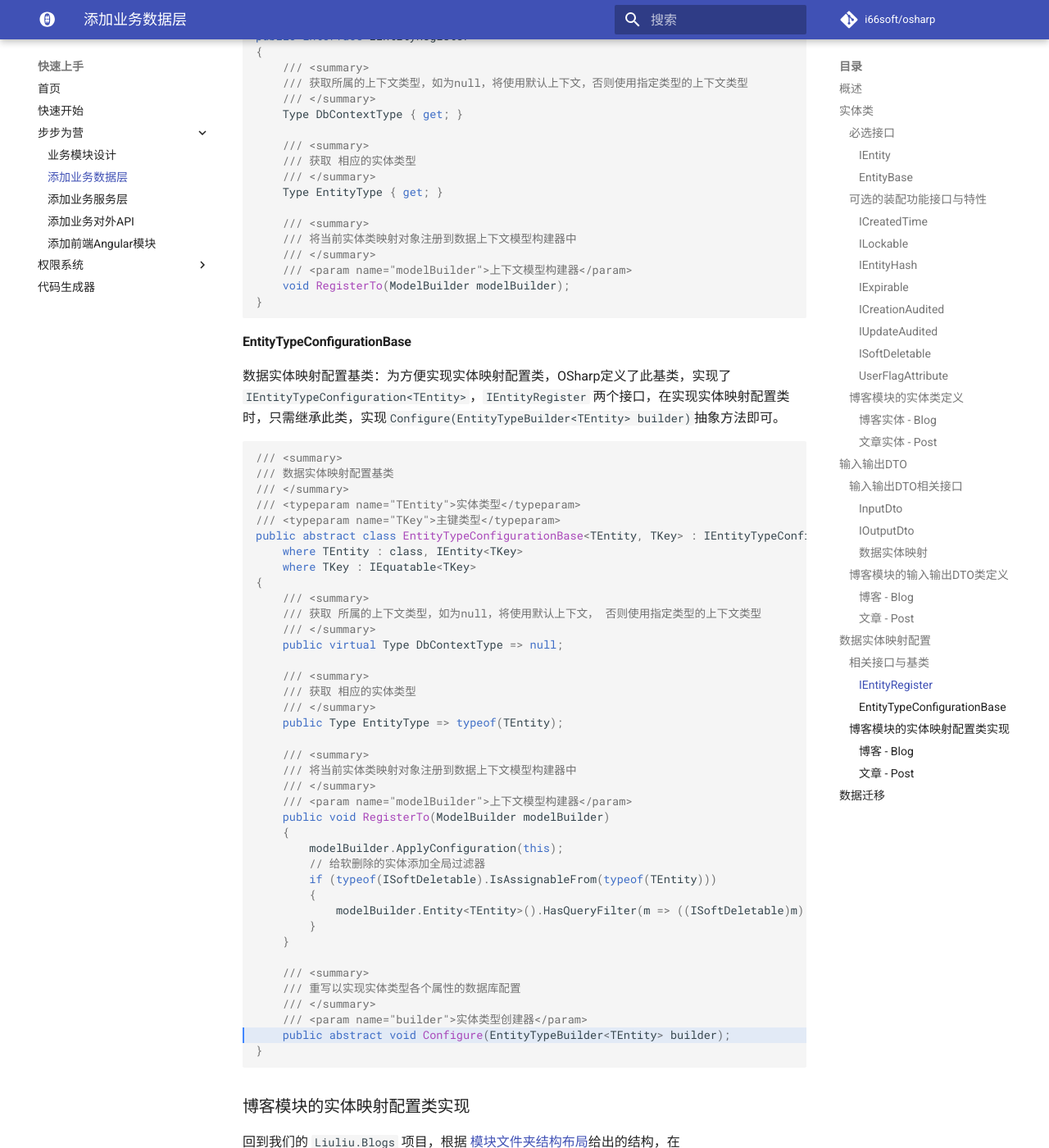
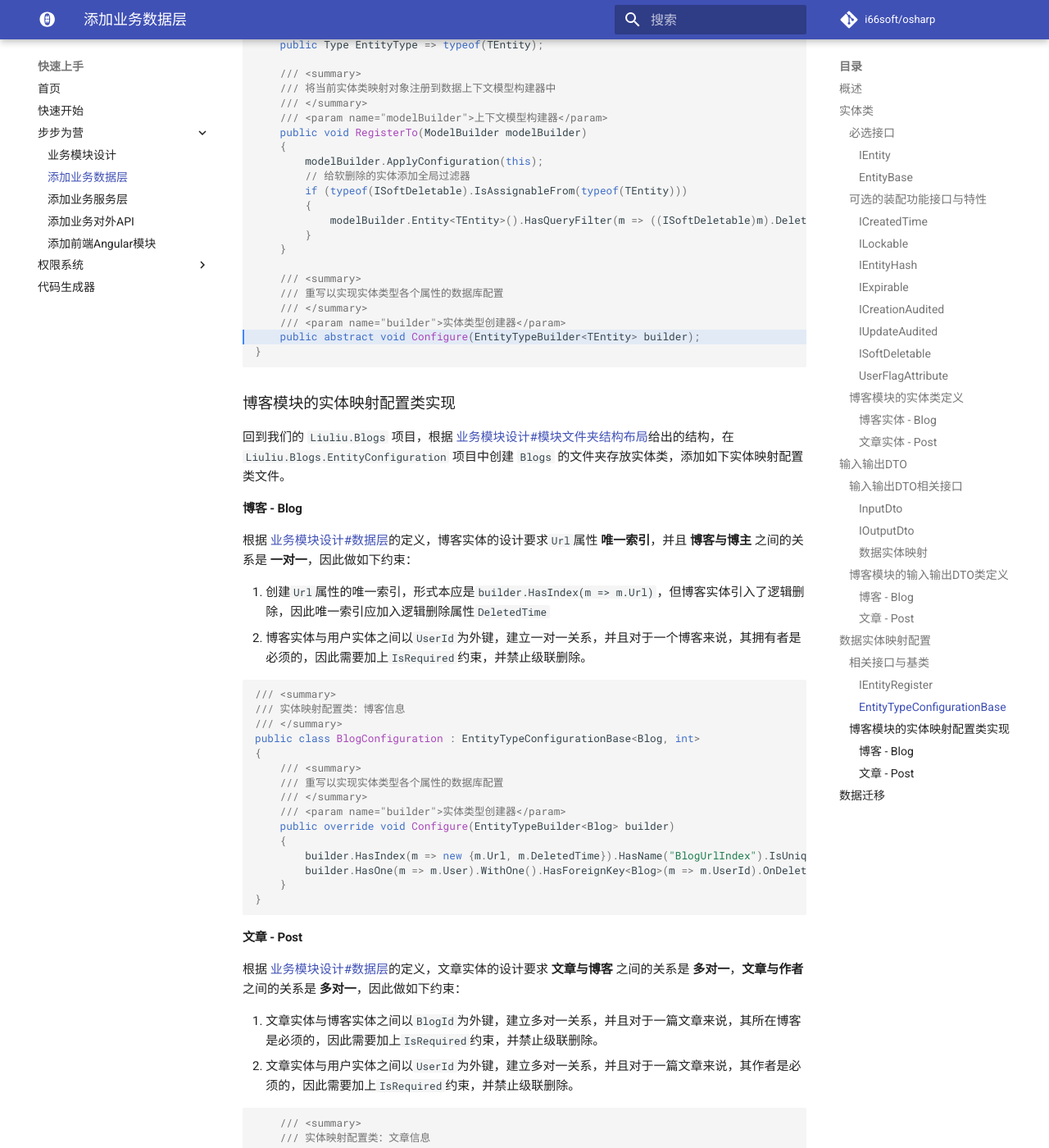
Before and after one commit to gmf520/osharp-docs, an MkDocs documentation site: the page built from docs/quick/steps/entity.md, in a window 1280 px wide and 1400 px high, scrolled down 12028 px. Shown: the whole window at 82% size. Built offline with MkDocs 1.6.1 and Material for MkDocs 9.7.7, drawn with Linux system fonts in a browser that asks for light colours; comment, search, counter and statistics services are not loaded; some of the changed text lies outside the part shown.

Commit message:
优化部分文档

````diff
--- a/docs/assets/css/custom.css
+++ b/docs/assets/css/custom.css
@@ -24,3 +24,7 @@ a.boxedThumb:hover {
     transform: scale(1.05);
     z-index: 5;
 }
+
+.md-typeset {
+    font-size: 0.75rem
+}
--- a/docs/quick/steps/entity.md
+++ b/docs/quick/steps/entity.md
@@ -191,7 +191,7 @@ public interface ISoftDeletable
 
 ### 博客模块的实体类定义
 
-回到我们的 `Liuliu.Blogs` 项目，根据 [模块文件夹结构布局](index.md#_3)给出的结构，在 `Liuliu.Blogs.Core` 项目中创建 `Blogs/Entities` 的文件夹存放实体类，添加如下实体类文件。
+回到我们的 `Liuliu.Blogs` 项目，根据 [业务模块设计#模块文件夹结构布局](index.md#_3)给出的结构，在 `Liuliu.Blogs.Core` 项目中创建 `Blogs/Entities` 的文件夹存放实体类，添加如下实体类文件。
 
 #### 博客实体 - Blog
 ```C#
@@ -350,7 +350,7 @@ public interface IInputDto<TKey>
 
 ### 博客模块的输入输出DTO类定义
 
-回到我们的 `Liuliu.Blogs` 项目，根据 [模块文件夹结构布局](index.md#_3)给出的结构，在 `Liuliu.Blogs.Core` 项目中创建 `Blogs/Dtos` 的文件夹存放实体类，添加如下输入输出DTO类文件。
+回到我们的 `Liuliu.Blogs` 项目，根据 [业务模块设计#模块文件夹结构布局](index.md#_3)给出的结构，在 `Liuliu.Blogs.Core` 项目中创建 `Blogs/Dtos` 的文件夹存放实体类，添加如下输入输出DTO类文件。
 
 #### 博客 - Blog
 
@@ -601,11 +601,11 @@ public abstract class EntityTypeConfigurationBase<TEntity, TKey> : IEntityTypeCo
 
 ### 博客模块的实体映射配置类实现
 
-回到我们的 `Liuliu.Blogs` 项目，根据 [模块文件夹结构布局](index.md#_3)给出的结构，在 `Liuliu.Blogs.EntityConfiguration` 项目中创建 `Blogs` 的文件夹存放实体类，添加如下实体映射配置类文件。
+回到我们的 `Liuliu.Blogs` 项目，根据 [业务模块设计#模块文件夹结构布局](index.md#_3)给出的结构，在 `Liuliu.Blogs.EntityConfiguration` 项目中创建 `Blogs` 的文件夹存放实体类，添加如下实体映射配置类文件。
 
 
 #### 博客 - Blog
-根据 [设计一个博客模块#数据层](index.md#_5)的定义，博客实体的设计要求`Url`属性 **唯一索引**，并且 **博客与博主** 之间的关系是 **一对一**，因此做如下约束：
+根据 [业务模块设计#数据层](index.md#_5)的定义，博客实体的设计要求`Url`属性 **唯一索引**，并且 **博客与博主** 之间的关系是 **一对一**，因此做如下约束：
 
 1. 创建`Url`属性的唯一索引，形式本应是`builder.HasIndex(m => m.Url)`，但博客实体引入了逻辑删除，因此唯一索引应加入逻辑删除属性`DeletedTime`
 2. 博客实体与用户实体之间以`UserId`为外键，建立一对一关系，并且对于一个博客来说，其拥有者是必须的，因此需要加上`IsRequired`约束，并禁止级联删除。
@@ -629,7 +629,7 @@ public class BlogConfiguration : EntityTypeConfigurationBase<Blog, int>
 ```
 
 #### 文章 - Post
-根据 [设计一个博客模块#数据层](index.md#_5)的定义，文章实体的设计要求 **文章与博客** 之间的关系是 **多对一**，**文章与作者** 之间的关系是 **多对一**，因此做如下约束：
+根据 [业务模块设计#数据层](index.md#_5)的定义，文章实体的设计要求 **文章与博客** 之间的关系是 **多对一**，**文章与作者** 之间的关系是 **多对一**，因此做如下约束：
 
 1. 文章实体与博客实体之间以`BlogId`为外键，建立多对一关系，并且对于一篇文章来说，其所在博客是必须的，因此需要加上`IsRequired`约束，并禁止级联删除。
 2. 文章实体与用户实体之间以`UserId`为外键，建立多对一关系，并且对于一篇文章来说，其作者是必须的，因此需要加上`IsRequired`约束，并禁止级联删除。
````
Also changed, not shown: docs/assets/js/custom.js (+12 -12 lines), docs/quick/intro.md (+3 -2 lines), docs/quick/steps/index.md (+9 -1 lines).
